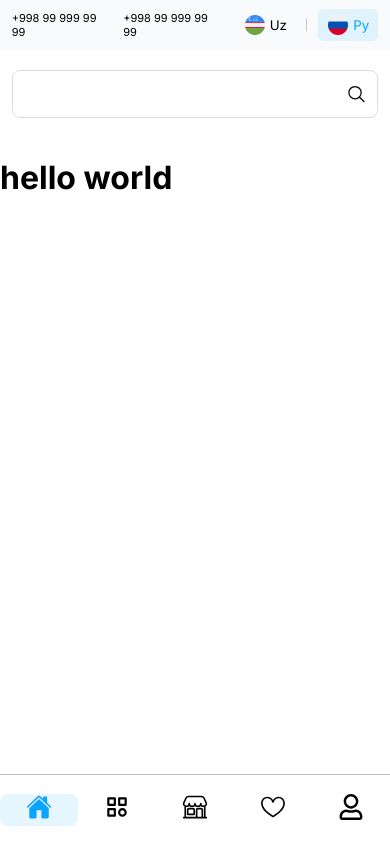
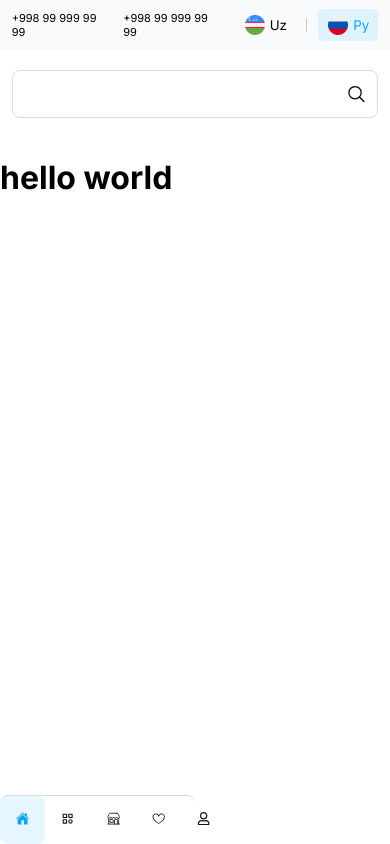
Before and after one commit to behzod-developer/aksiya-mix, a React (Vite) app: page /categories in a window 390 px wide. Built offline with nearby package versions, Linux system fonts and the light colour scheme.

Commit message:
create  auth file

```diff
--- a/package.json
+++ b/package.json
@@ -10,6 +10,9 @@
     "preview": "vite preview"
   },
   "dependencies": {
+    "@emotion/react": "^11.13.3",
+    "@emotion/styled": "^11.13.0",
+    "@mui/material": "^6.1.3",
     "axios": "^1.7.7",
     "i18next": "^23.15.1",
     "json-server": "^1.0.0-beta.3",
--- a/src/App.jsx
+++ b/src/App.jsx
@@ -1,10 +1,10 @@
 import { Route, Routes } from "react-router-dom"
 import Main from "./views/Main/Main"
 import Detail from "./views/Detail/Detail"
-import { createContext, useEffect, useState } from "react";
+import { createContext, useState } from "react";
 import MobileCategoryPage from "./container/Categories/MobileCategoryPage";
-import HeaderBottomMenu from "./components/Header/HeaderMenuMobile";
 import Header from "./components/Header/Header";
+import HeaderMenuMobile from "./components/Header/HeaderMenuMobile";
 
 export const Context = createContext()
 
@@ -13,25 +13,15 @@ function App() {
 
   const [language, setLanguage] = useState('uz');
 
-  const [windowWidth, setWindowWidth] = useState(window.innerWidth);
+  const [showModal, setShowModal] = useState(false);
 
-  useEffect(() => {
-    const handleResize = () => {
-      setWindowWidth(window.innerWidth);
-    };
-
-    window.addEventListener('resize', handleResize);
-
-    // Clean up the event listener on component unmount
-    return () => {
-      window.removeEventListener('resize', handleResize);
-    };
-  }, []);
+  const openModal = () => setShowModal(true);
+  const closeModal = () => setShowModal(false);
 
   return (
-    <Context.Provider value={{ language, setLanguage }}>
+    <Context.Provider value={{ language, setLanguage, showModal, setShowModal, closeModal, openModal }}>
       <Header />
-      {windowWidth > 767 ? <Header /> : <HeaderBottomMenu />}
+      <HeaderMenuMobile />
       <Routes>
         <Route path="/" element={<Main />} />
         <Route path="detail" element={<Detail />} />
--- a/src/components/Header/Header.css
+++ b/src/components/Header/Header.css
@@ -178,27 +178,31 @@ nav ul li {
 
 /* header mobile */
 
-.header-mobile-menu .button-group {
-    border-top: 1px solid silver;
+.header-mobile-menu {
     position: fixed;
-    display: none;
-    /* justify-content: space-between; */
-    align-items: center;
-    height: 70px;
     bottom: 0;
     left: 0;
     right: 0;
-    width: 100%;
-    z-index: 99999;
+    z-index: 3333;
+    width: 50%;
+    display: none;
+    background-color: #fff;
+    border-radius: 0.5rem 0.5rem 0 0;
+    border-top: 1px solid #DBDBDB;
+}
+
+.header-mobile-menu .button-group{
+    display: flex;
+    align-items: center;
+    justify-content: space-between;
 }
 
 .header-mobile-menu .button-group>button {
-    /* padding: 12px 20px; */
-    font-size:26px!important;
+    padding: 1rem;
+    border-radius: 0.25rem;
+    color: #0f172a;
+    background-color: transparent;
     border: none;
-    width: 100%;
-    cursor: pointer;
-    background-color: transparent;
     /* Default background color */
 }
 
@@ -223,8 +227,8 @@ nav ul li {
 
     .search-mobile {
         width: 100%;
-        display: flex!important;
-        justify-content: center;
+        display: flex !important;
+        /* justify-content: center; */
         align-items: center;
     }
 
@@ -232,7 +236,11 @@ nav ul li {
         display: none;
     }
 
-    .header-mobile-menu .button-group{
+    .header-mobile-menu{
+        display: flex;
+    }
+
+    .header-mobile-menu .button-group {
         display: flex;
     }
 
@@ -266,10 +274,4 @@ nav ul li {
         height: 40px;
         font-size: 14px;
     }
-
-    .header-bottom-menu>* {
-        width: 1000px !important;
-        padding: 10px;
-        font-size: 12px;
-    }
 }
--- a/src/components/Header/Navbar/Navbar.jsx
+++ b/src/components/Header/Navbar/Navbar.jsx
@@ -1,12 +1,16 @@
-import React from 'react'
+import React, { useContext } from 'react'
 import '../Header.css'
 import logo from '../../../assets/logo.png'
 import { IoMenu } from "react-icons/io5";
 import { IoSearchOutline } from "react-icons/io5";
 import { IoNotificationsOutline } from "react-icons/io5";
 import { GoHeart } from "react-icons/go";
+import { Context } from '../../../App';
 
 function Navbar() {
+
+    const { openModal } = useContext(Context);
+
     return (
         <nav className='container'>
             <ul className='nav-pc'>
@@ -42,7 +46,7 @@ function Navbar() {
                     </div>
                 </li>
                 <li className='login-btn'>
-                    <button>Login</button>
+                    <button onClick={openModal}>Login</button>
                 </li>
             </ul>
             <div className="search search-mobile">
--- a/src/container/Banner/BannerHeader/Banner.css
+++ b/src/container/Banner/BannerHeader/Banner.css
@@ -3,7 +3,7 @@
     display: flex;
     justify-content: space-between;
     align-items: flex-start;
-    gap: 24px;
+    gap: 10px;
     height: 480px;
 }
 
```
Also changed, not shown: src/views/Auth/Auth.css (added, +30 -0 lines), src/views/Auth/Login.jsx (added, +19 -0 lines), src/views/Auth/Reagister.jsx (added, +9 -0 lines), src/views/Auth/VerifyCode.jsx (added, +9 -0 lines), 1 other file (tests, documents, lock files or other folders).
